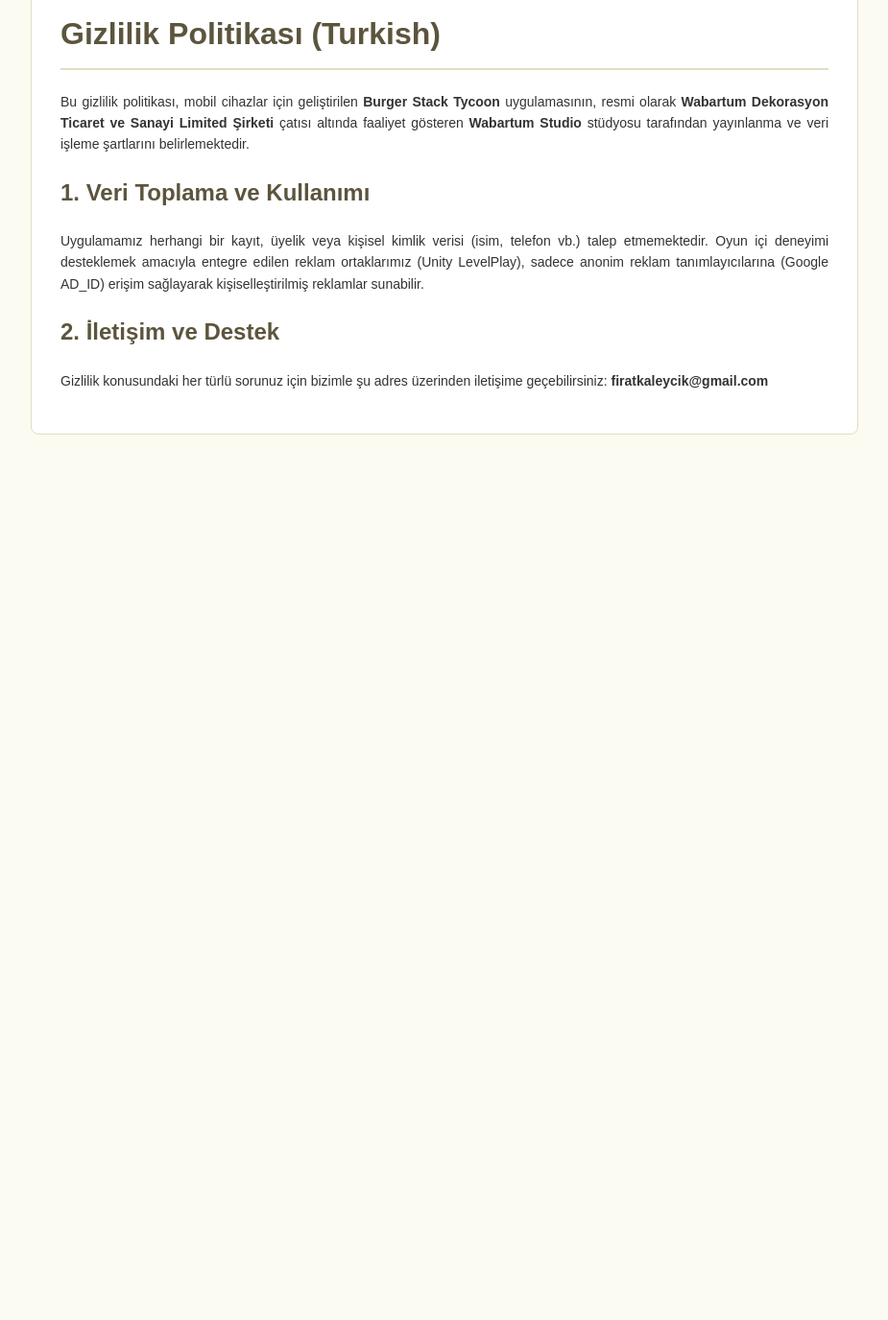
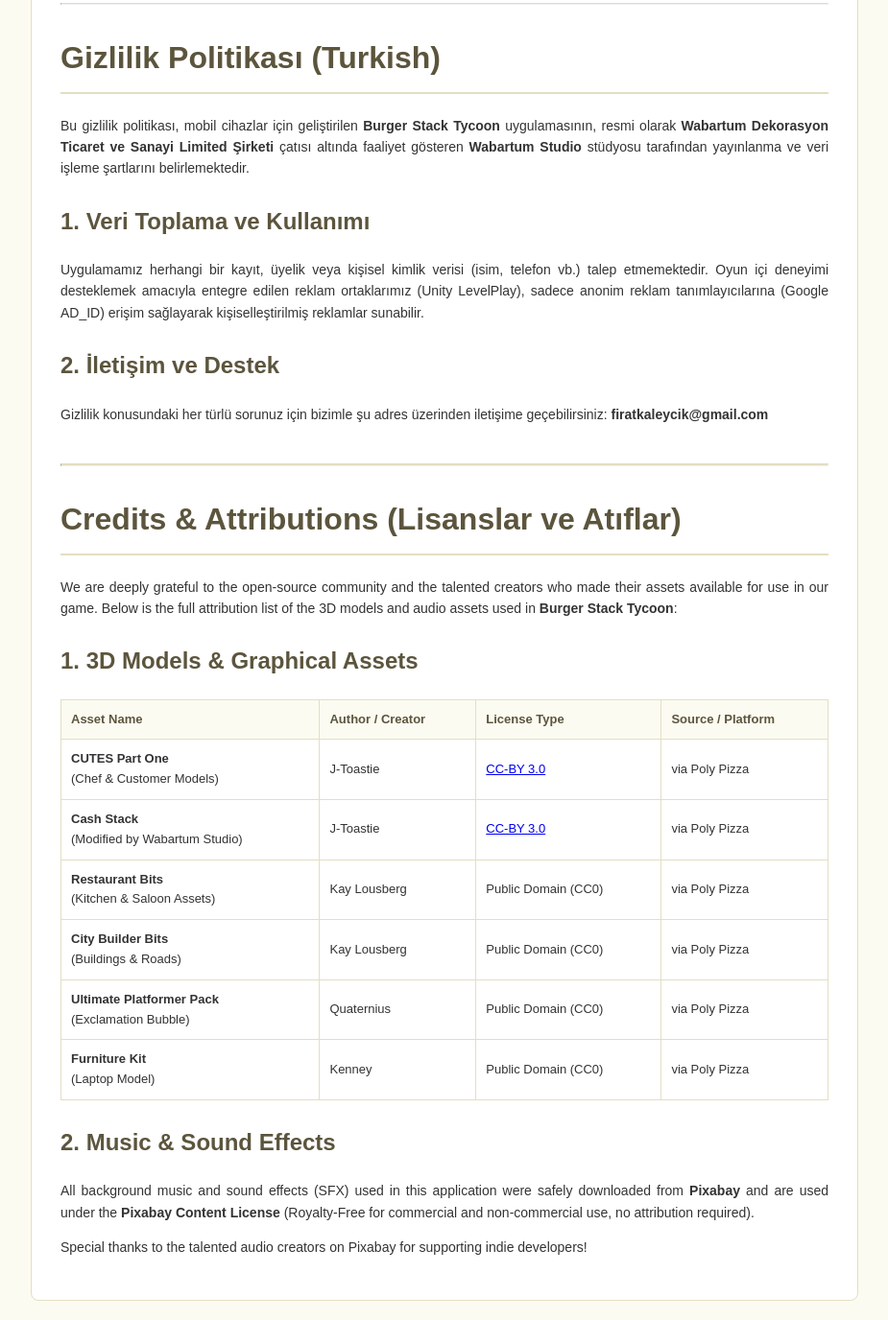
Before and after one commit to firatkaleycik/privacy-policy, a plain HTML site: page index.html in a window 1280 px wide. Shown: the part 1092-2468 px from the top of the page at 96% size, without its empty margins (177-1102 px from the left). Before the commit the page ends 1565 px from the top, so only its background shows below. Drawn offline with Linux system fonts and the light colour scheme.

Commit message:
Add credits and attributions section to index.html
Added a new section for credits and attributions, detailing 3D models and audio assets used in the game.

```diff
--- a/index.html
+++ b/index.html
@@ -8,9 +8,12 @@
         body { font-family: Arial, sans-serif; line-height: 1.6; margin: 0; padding: 20px; color: #333; background-color: #fcfbf2; }
         .container { max-width: 800px; margin: 0 auto; background: #fff; padding: 30px; border-radius: 8px; border: 1px solid #e3dec3; }
         h1 { color: #5c553d; border-bottom: 2px solid #e3dec3; padding-bottom: 10px; }
-        h2 { color: #5c553d; margin-top: 20px; }
+        h2 { color: #5c553d; margin-top: 25px; }
         p { font-size: 14px; text-align: justify; }
         ul { font-size: 14px; }
+        table { width: 100%; border-collapse: collapse; margin-top: 15px; margin-bottom: 15px; }
+        th, td { border: 1px solid #e3dec3; padding: 10px; text-align: left; font-size: 13px; }
+        th { background-color: #fcfbf2; color: #5c553d; }
     </style>
 </head>
 <body>
@@ -49,6 +52,68 @@
 
         <h2>2. İletişim ve Destek</h2>
         <p>Gizlilik konusundaki her türlü sorunuz için bizimle şu adres üzerinden iletişime geçebilirsiniz: <strong>firatkaleycik@gmail.com</strong></p>
+
+        <hr style="border-top: 2px solid #e3dec3; margin-top: 40px; margin-bottom: 30px;">
+
+        <!-- ========================================================================= -->
+        <!-- --- YENİ LİSANSLAR VE ATIFLAR BÖLÜMÜ (CREDITS & ATTRIBUTIONS) --- -->
+        <!-- ========================================================================= -->
+        <h1>Credits & Attributions (Lisanslar ve Atıflar)</h1>
+        <p>We are deeply grateful to the open-source community and the talented creators who made their assets available for use in our game. Below is the full attribution list of the 3D models and audio assets used in <strong>Burger Stack Tycoon</strong>:</p>
+
+        <h2>1. 3D Models & Graphical Assets</h2>
+        <table>
+            <thead>
+                <tr>
+                    <th>Asset Name</th>
+                    <th>Author / Creator</th>
+                    <th>License Type</th>
+                    <th>Source / Platform</th>
+                </tr>
+            </thead>
+            <tbody>
+                <tr>
+                    <td><strong>CUTES Part One</strong><br>(Chef & Customer Models)</td>
+                    <td>J-Toastie</td>
+                    <td><a href="https://creativecommons.org/licenses/by/3.0/" target="_blank">CC-BY 3.0</a></td>
+                    <td>via Poly Pizza</td>
+                </tr>
+                <tr>
+                    <td><strong>Cash Stack</strong><br>(Modified by Wabartum Studio)</td>
+                    <td>J-Toastie</td>
+                    <td><a href="https://creativecommons.org/licenses/by/3.0/" target="_blank">CC-BY 3.0</a></td>
+                    <td>via Poly Pizza</td>
+                </tr>
+                <tr>
+                    <td><strong>Restaurant Bits</strong><br>(Kitchen & Saloon Assets)</td>
+                    <td>Kay Lousberg</td>
+                    <td>Public Domain (CC0)</td>
+                    <td>via Poly Pizza</td>
+                </tr>
+                <tr>
+                    <td><strong>City Builder Bits</strong><br>(Buildings & Roads)</td>
+                    <td>Kay Lousberg</td>
+                    <td>Public Domain (CC0)</td>
+                    <td>via Poly Pizza</td>
+                </tr>
+                <tr>
+                    <td><strong>Ultimate Platformer Pack</strong><br>(Exclamation Bubble)</td>
+                    <td>Quaternius</td>
+                    <td>Public Domain (CC0)</td>
+                    <td>via Poly Pizza</td>
+                </tr>
+                <tr>
+                    <td><strong>Furniture Kit</strong><br>(Laptop Model)</td>
+                    <td>Kenney</td>
+                    <td>Public Domain (CC0)</td>
+                    <td>via Poly Pizza</td>
+                </tr>
+            </tbody>
+        </table>
+
+        <h2>2. Music & Sound Effects</h2>
+        <p>All background music and sound effects (SFX) used in this application were safely downloaded from <strong>Pixabay</strong> and are used under the <strong>Pixabay Content License</strong> (Royalty-Free for commercial and non-commercial use, no attribution required).</p>
+        <p>Special thanks to the talented audio creators on Pixabay for supporting indie developers!</p>
     </div>
 </body>
 </html>
```
